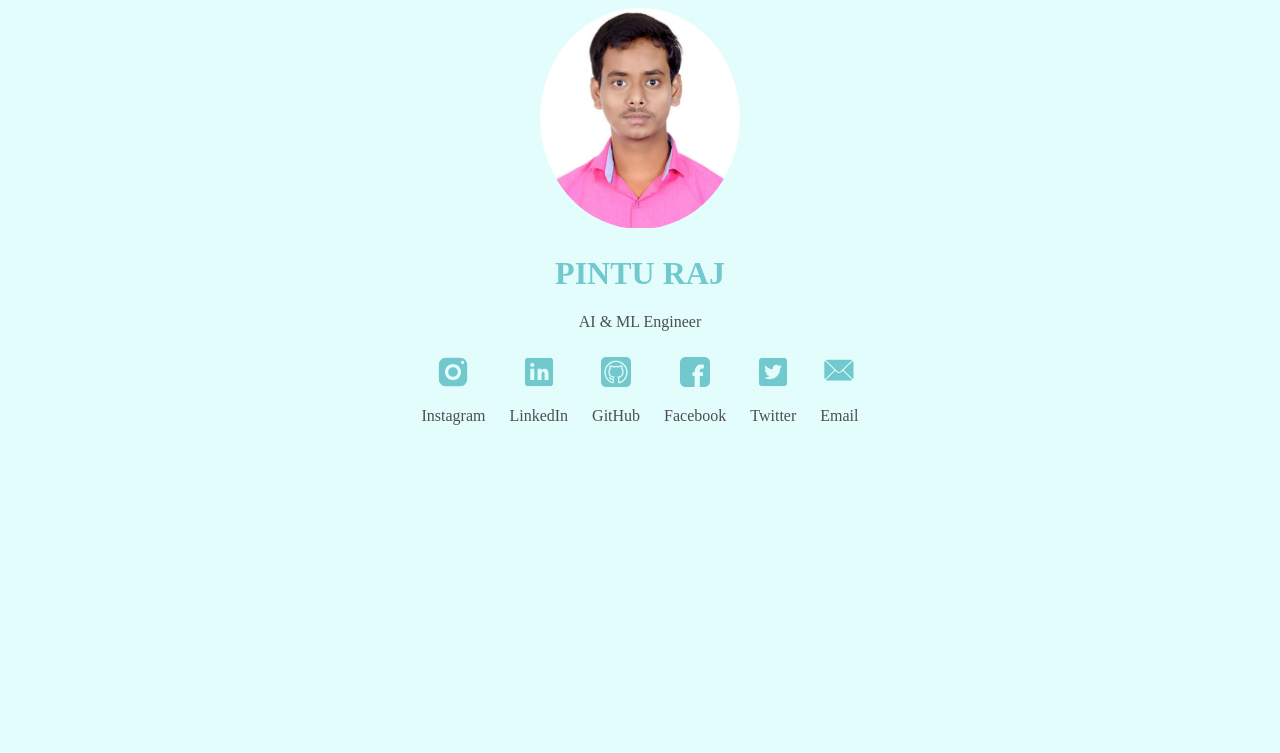
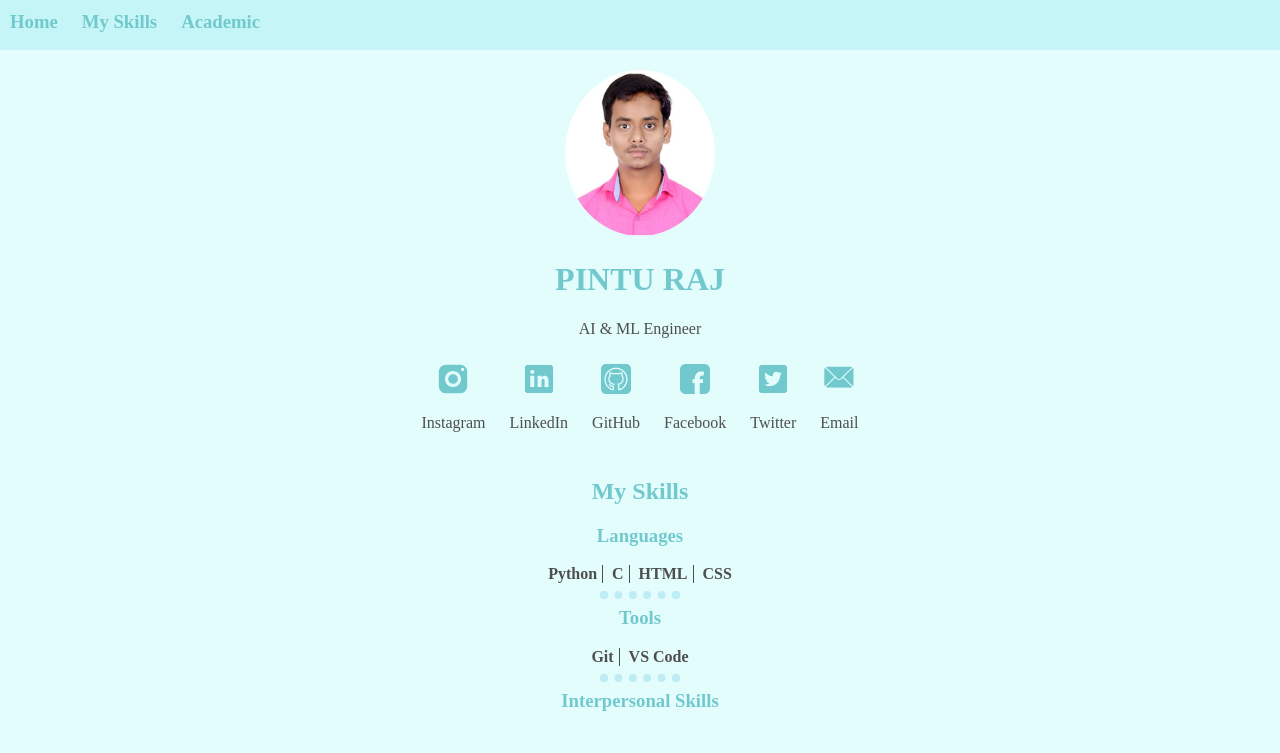
Before and after one commit to newpinturaj/My-Website, a plain HTML site: page index.html in a window 1280 px wide. Drawn offline with Linux system fonts and the light colour scheme.

Commit message:
added skills section

```diff
--- a/css/style.css
+++ b/css/style.css
@@ -3,6 +3,7 @@
 body{
     text-align: center;
     background-color: #E3FDFD;
+    margin:0;
 }
 
 a{
@@ -10,10 +11,41 @@ a{
     color: rgb(78, 78, 78);
 }
 
+hr{
+    width: 5%;
+    border: 8px dotted;
+    border-bottom: none;
+    color: rgb(190, 237, 245)
+
+}
+
+h3{
+    color: #71C9CE;
+    margin-top: 0;
+}
+
+strong{
+    display: inline-block;
+    padding: 0 5px 0;
+    color: rgb(78, 78, 78);
+}
 /************* CLASS SELECTOR ***************/
 
 .heading{
     color: #71C9CE;
+}
+
+.header{
+    background-color: #96e8ec;
+    margin: 0;
+    opacity: 0.4;
+    height: 50px;
+}
+
+.header-text{
+
+    position: absolute;
+    top: 1px;
 }
 
 .logo{
@@ -22,13 +54,14 @@ a{
 
 }
 
-.social-media{
+/* .social-media{
 
-}
+} */
 
 .profile-pic{
     border-radius: 200%;
-    width:200px;
+    width:150px;
+    margin-top:20px;
 }
 
 .paragraph{
@@ -74,3 +107,22 @@ a{
 
 
 }
+
+#home{
+    display: inline-block;
+    margin: 10px;
+    margin-bottom: 0;
+}
+
+#skills{
+    display: inline-block;
+    margin: 10px;
+    margin-bottom: 0;
+}
+
+#academic{
+    display: inline-block;
+    margin: 10px;
+    margin-bottom: 0;
+
+}
--- a/index.html
+++ b/index.html
@@ -9,6 +9,19 @@
     <link rel= "stylesheet" href = "css/style.css">
 </head>
 <body>
+    <div class = "header">
+    </div>
+    <div class = "header-text">
+        <a id = "home" href = "">
+            <h3>Home</h3>
+        </a>
+        <a id = "skills" href = "">
+            <h3>My Skills</h3>
+        </a>
+        <a id = "academic" href = "">
+            <h3>Academic</h3>
+        </a>
+    </div>
     <div >
         <img class = "profile-pic" src = 'images/pintu-profile.jpg' alt = "pintu-profile">
     </div>
@@ -43,10 +56,21 @@
         </div>
     </div>
 
-    <!-- <div>
+    <div>
         <h2 class = "heading">My Skills</h2>
-        <h3></h3>
+        <h3>Languages</h3>
+        <strong style = "border-right:1.5px solid;">Python</strong>
+        <strong style = "border-right:1.5px solid;">C</strong>
+        <strong style = "border-right:1.5px solid;">HTML</strong>
+        <strong>CSS</strong>
+        <hr>
+        <h3>Tools</h3>
+        <strong style = "border-right:1.5px solid;">Git</strong>
+        <strong>VS Code</strong>
+        <hr>
+        <h3>Interpersonal Skills</h3>
+        <strong></strong>
     </div>
-     -->
+
 </body>
 </html>
```
